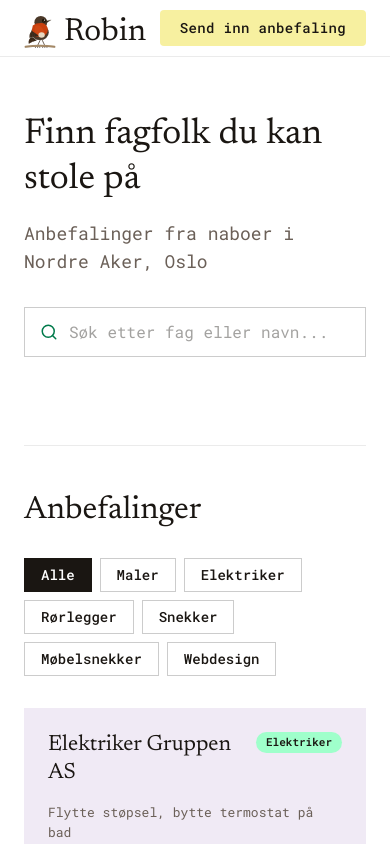
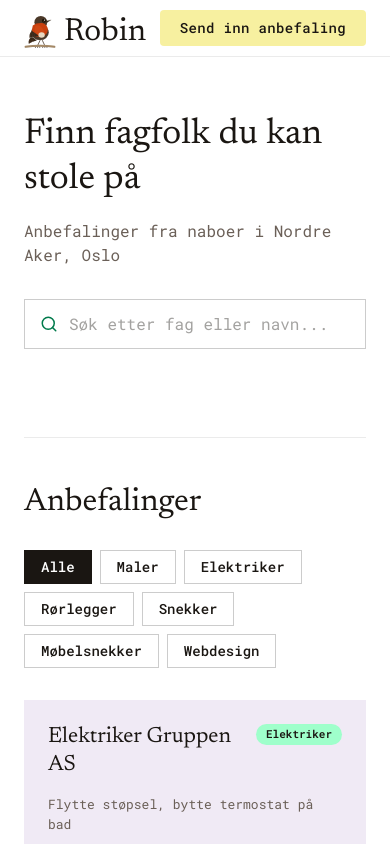
Before and after one commit to idameland/robin, a Next.js app: page / in a window 390 px wide. Shown: the top 844 px of the page. Built offline with nearby package versions, Linux system fonts and the light colour scheme.

Commit message:
Reduser undertekst-størrelse på mobil for bedre linjeskift

```diff
--- a/components/Hero.tsx
+++ b/components/Hero.tsx
@@ -8,7 +8,7 @@
         >
           Finn fagfolk du kan stole på
         </h1>
-        <p className="text-petroleum-muted text-lg mb-8">
+        <p className="text-petroleum-muted text-base md:text-lg mb-8">
           Anbefalinger fra naboer i Nordre Aker, Oslo
         </p>
         <div className="relative w-full max-w-lg">
```
